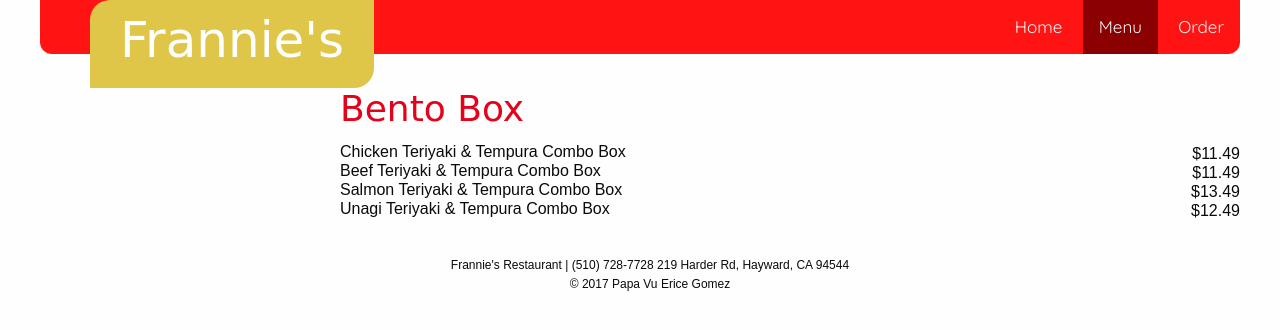
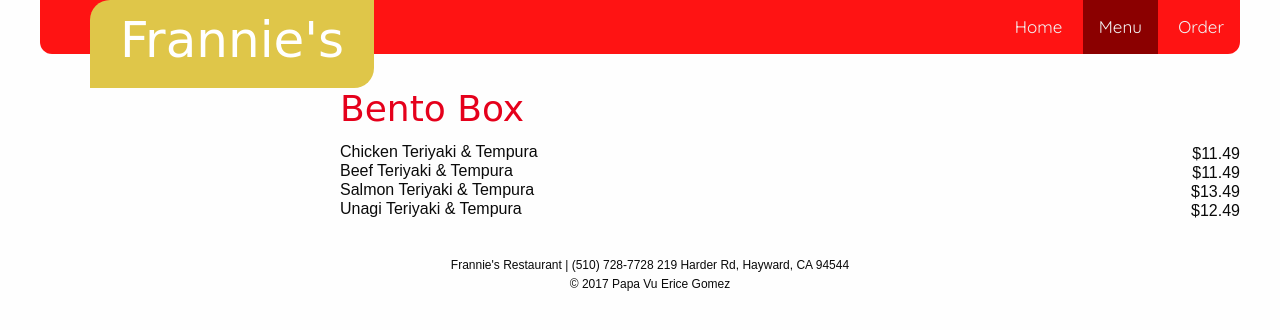
Before and after one commit to ryanhvu/3870frannies, a plain HTML site: page menus/japanesemenu.html in a window 1280 px wide. Drawn offline with Linux system fonts and the light colour scheme; files whose address does not match are found by name; a web font is replaced by a local one.

Commit message:
fixed appetizer and aligned japanese menu

```diff
--- a/menus/japanesemenu.html
+++ b/menus/japanesemenu.html
@@ -34,10 +34,10 @@
 <!-- food names -->
   <div class="food cell small-6">
           <h2> Bento Box</h2>
-          <p>Chicken Teriyaki & Tempura Combo Box<br>
-            Beef Teriyaki & Tempura Combo Box<br>
-            Salmon Teriyaki & Tempura Combo Box<br>
-            Unagi Teriyaki & Tempura Combo Box<br>
+          <p>Chicken Teriyaki & Tempura<br>
+            Beef Teriyaki & Tempura<br>
+            Salmon Teriyaki & Tempura<br>
+            Unagi Teriyaki & Tempura<br>
           </p>
         </div>
 
```
Also changed, not shown: menus/appetizermenu.html (+1 -19 lines).
